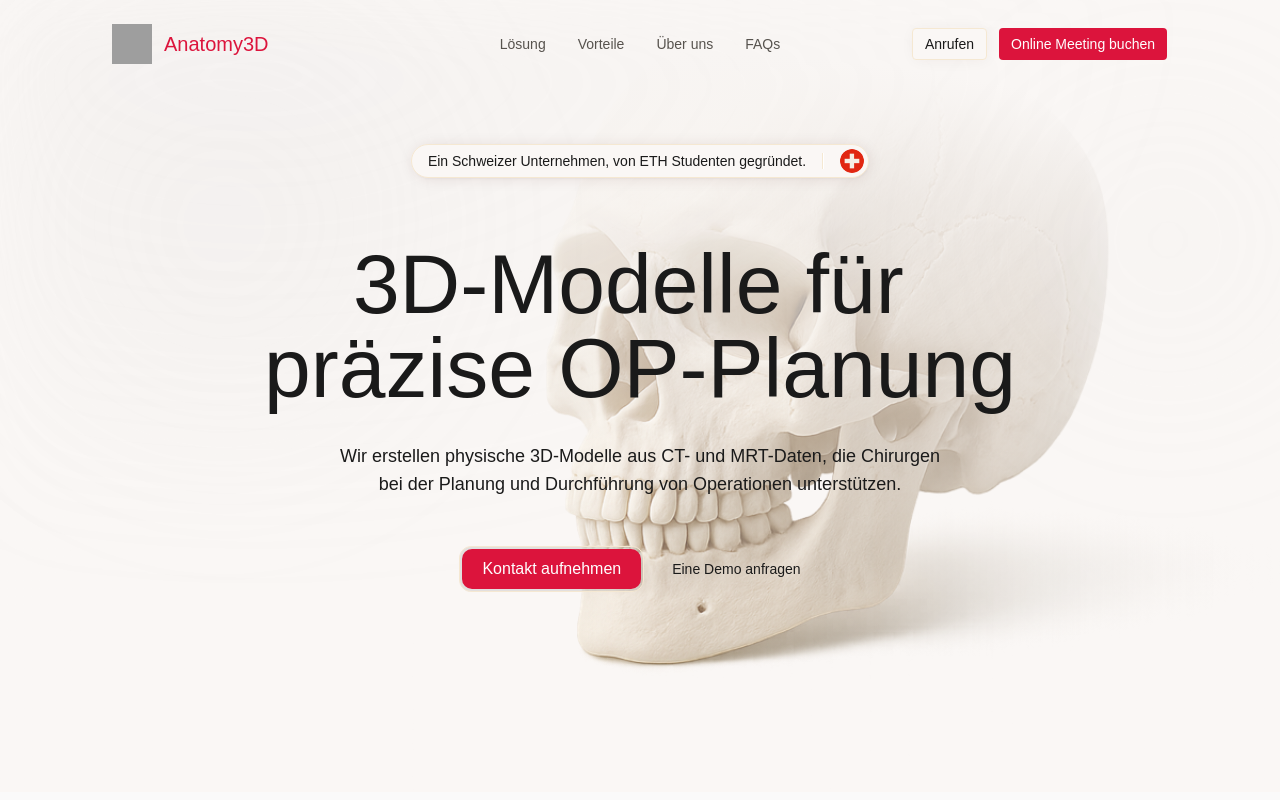
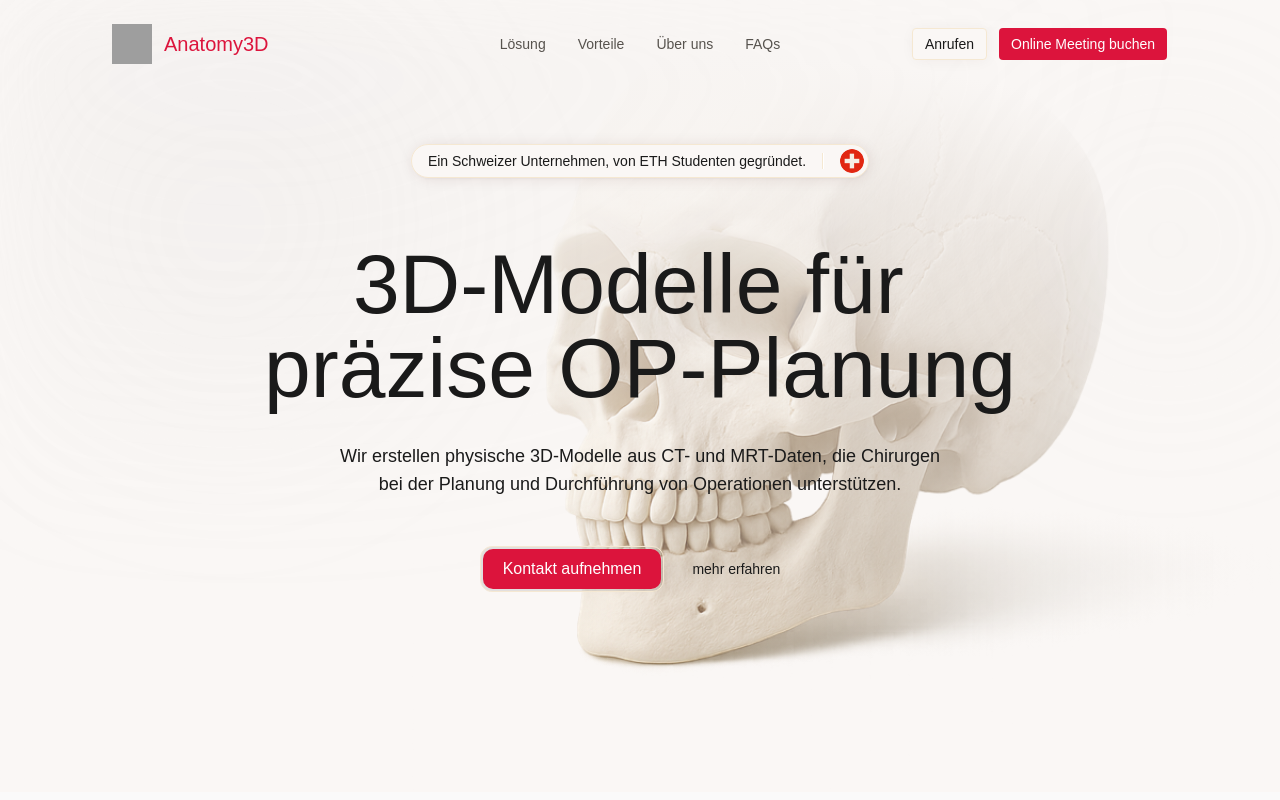
Before and after one commit to laesse10/anatomia, a Next.js app: page / in a window 1280 px wide. Shown: the top 800 px of the page. Built offline with nearby package versions, Linux system fonts and the light colour scheme; grey boxes are pictures that could not be loaded.

Commit message:
AnimatedGroup Bug fixed

```diff
--- a/src/components/hero-section.tsx
+++ b/src/components/hero-section.tsx
@@ -154,9 +154,11 @@ export default function HeroSection() {
                                     className="bg-foreground/10 rounded-[calc(var(--radius-xl)+0.125rem)] border p-0.5"
                                 >
                                     <Button asChild size="lg" className="rounded-xl px-5 text-base">
-                                        <Link href="#C">
-                                            <span className="text-nowrap">Kontakt aufnehmen</span>
-                                        </Link>
+                                        <Link href="https://calendly.com/lars-hulsbergen/30min"
+                                            target="_blank"
+                                            rel="noopener noreferrer">
+                                        <span className="text-nowrap">Kontakt aufnehmen</span>
+                                    </Link>
                                     </Button>
                                 </div>
                                 <Button
@@ -166,10 +168,8 @@ export default function HeroSection() {
                                     variant="ghost"
                                     className="h-10.5 rounded-xl px-5"
                                 >
-                                    <Link href="https://calendly.com/lars-hulsbergen/30min"
-                                            target="_blank"
-                                            rel="noopener noreferrer">
-                                        <span className="text-nowrap">Eine Demo anfragen</span>
+                                    <Link href="#features">
+                                        <span className="text-nowrap">mehr erfahren</span>
                                     </Link>
                                 </Button>
                             </AnimatedGroup>
--- a/src/components/ui/animated-group.tsx
+++ b/src/components/ui/animated-group.tsx
@@ -116,11 +116,11 @@ function AnimatedGroup({
   const itemVariants = variants?.item || selectedVariants.item;
 
   const MotionComponent = React.useMemo(
-    () => motion.create(as as keyof JSX.IntrinsicElements),
+    () => motion(as as keyof React.JSX.IntrinsicElements | React.ComponentType<any>),
     [as]
   );
   const MotionChild = React.useMemo(
-    () => motion.create(asChild as keyof JSX.IntrinsicElements),
+    () => motion(asChild as keyof React.JSX.IntrinsicElements | React.ComponentType<any>),
     [asChild]
   );
 
```
